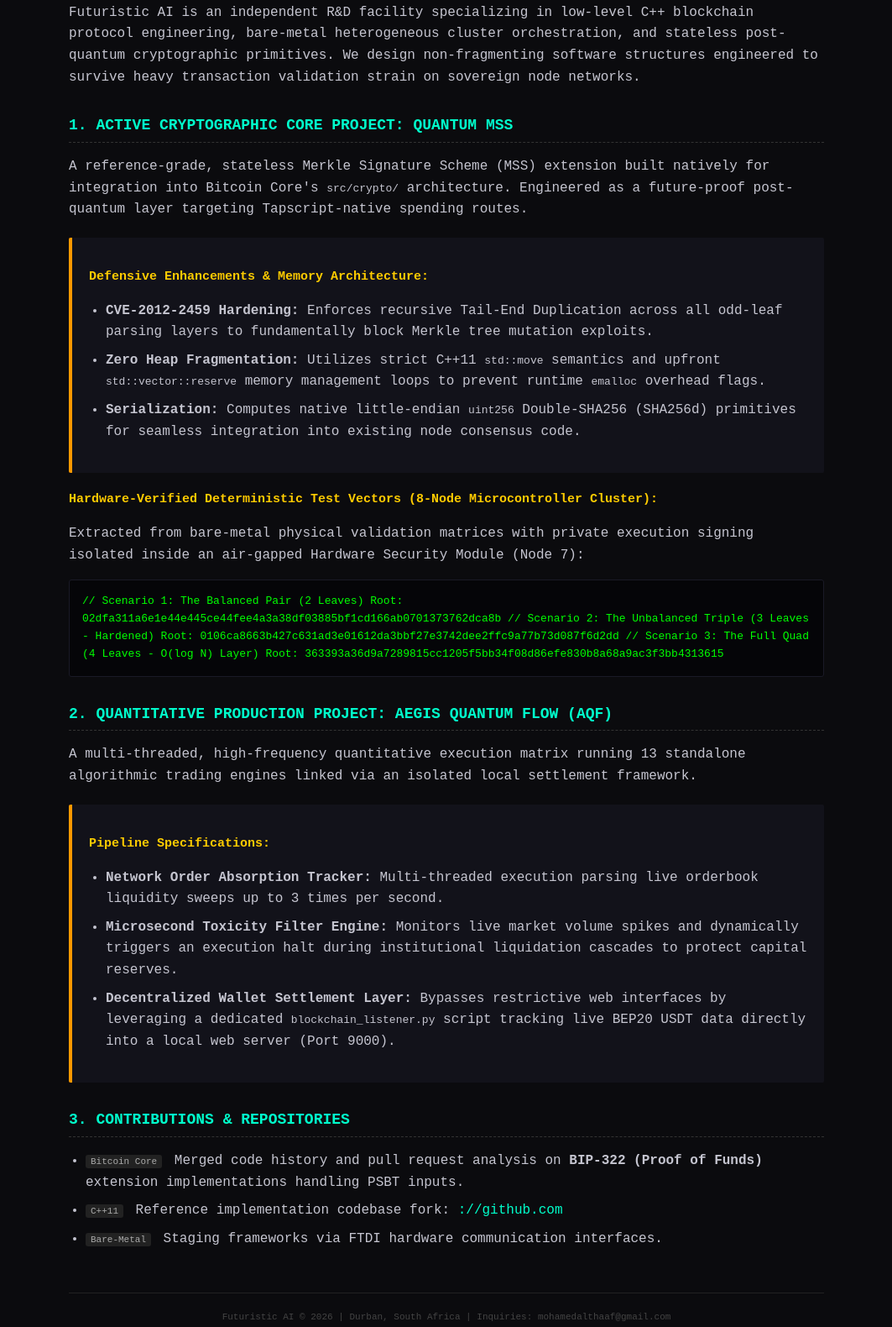
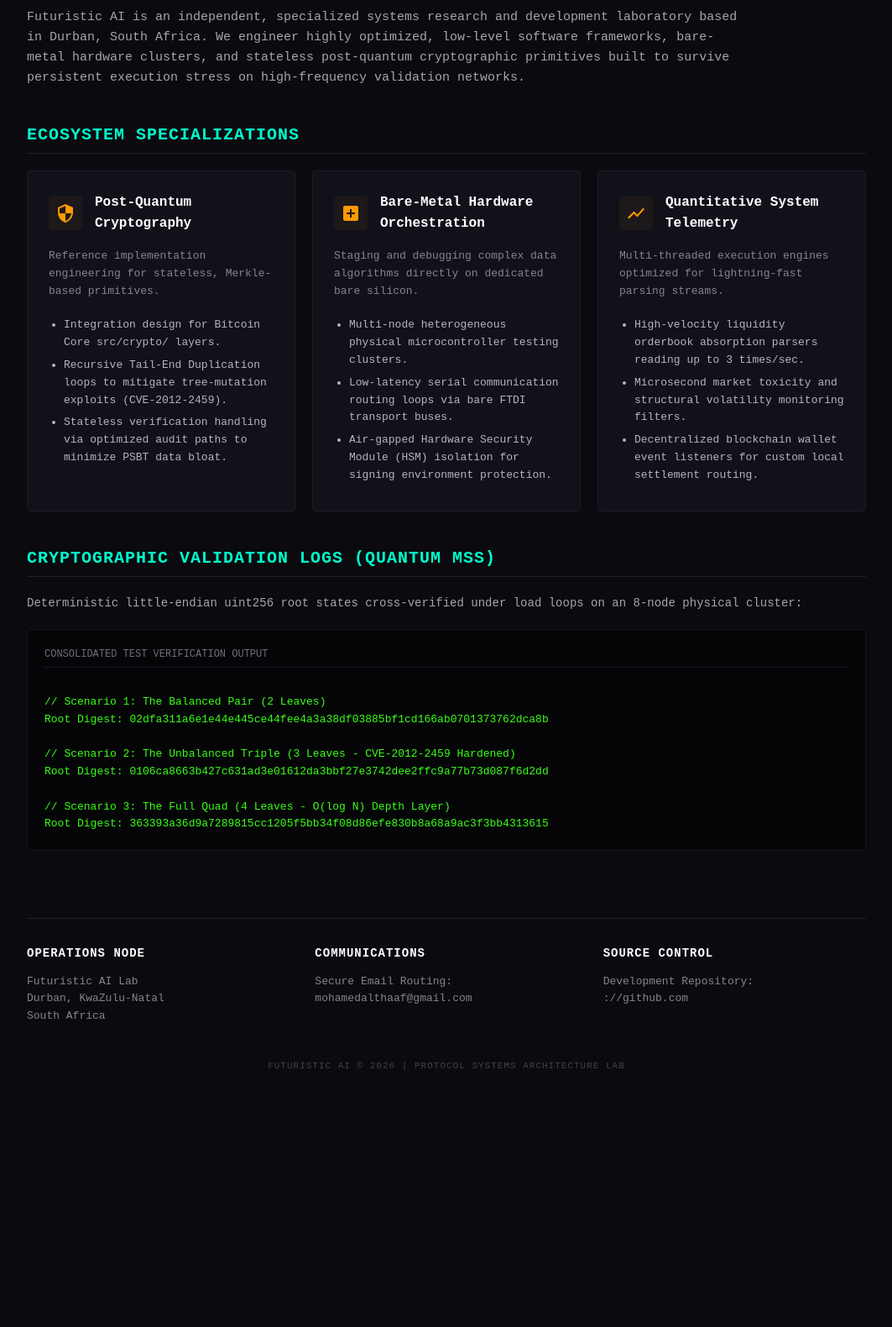
Before and after one commit to AlthaafM/Futuristic_Web, a plain HTML site: page index.html in a window 1280 px wide. Shown: the part 167-1747 px from the top of the page at 84% size, without its empty margins (108-1171 px from the left). After the commit the page ends 1486 px from the top, so only its background shows below. Drawn offline with Linux system fonts and the light colour scheme.

Commit message:
Update index.html

```diff
--- a/index.html
+++ b/index.html
@@ -3,77 +3,159 @@
 <head>
     <meta charset="UTF-8">
     <meta name="viewport" content="width=device-width, initial-scale=1.0">
-    <title>Futuristic AI | Cryptographic Systems Lab</title>
+    <title>Futuristic AI | Advanced Cryptographic Systems Laboratory</title>
     <style>
-        body { font-family: 'Courier New', Courier, monospace; background: #0b0b0e; color: #c5c5d0; padding: 40px; max-width: 900px; margin: 0 auto; line-height: 1.6; }
-        h1 { color: #ff9900; border-bottom: 2px solid #222; padding-bottom: 10px; margin-bottom: 5px; font-size: 28px; }
-        h2 { color: #00ffcc; font-size: 18px; margin-top: 30px; border-bottom: 1px dashed #333; padding-bottom: 5px; }
-        h3 { color: #ffcc00; font-size: 15px; margin-bottom: 5px; }
-        .subtitle { color: #777; font-size: 12px; margin-bottom: 30px; text-transform: uppercase; letter-spacing: 2px; }
-        .panel { background: #12121a; padding: 20px; border-left: 4px solid #ff9900; margin: 20px 0; border-radius: 2px; }
-        .code-block { font-family: monospace; background: #050508; color: #00ff00; padding: 15px; border-radius: 3px; overflow-x: auto; font-size: 13px; border: 1px solid #1a1a26; margin: 10px 0; }
-        ul { padding-left: 20px; }
-        li { margin-bottom: 8px; }
-        .tag { background: #222; color: #aaa; padding: 2px 6px; font-size: 11px; border-radius: 3px; margin-right: 5px; }
-        a { color: #00ffcc; text-decoration: none; }
-        a:hover { text-decoration: underline; }
-        .footer { margin-top: 50px; font-size: 11px; color: #444; text-align: center; border-top: 1px solid #222; padding-top: 20px; }
+        :root {
+            --bg-color: #0a0a0f;
+            --panel-bg: #11111a;
+            --accent-color: #ff9900;
+            --secondary-accent: #00ffcc;
+            --text-main: #d1d1db;
+            --text-muted: #6e6e7e;
+            --code-color: #39ff14;
+        }
+        * { box-sizing: border-box; margin: 0; padding: 0; }
+        body { font-family: 'Courier New', Courier, monospace; background: var(--bg-color); color: var(--text-main); padding: 40px 20px; line-height: 1.6; }
+        .container { max-width: 1000px; margin: 0 auto; }
+
+        /* Header Styling */
+        header { border-bottom: 2px solid #222; padding-bottom: 20px; margin-bottom: 40px; display: flex; justify-content: space-between; align-items: center; }
+        .brand-title { color: var(--accent-color); font-size: 32px; font-weight: bold; letter-spacing: 1px; }
+        .subtitle { color: var(--text-muted); font-size: 11px; text-transform: uppercase; letter-spacing: 2px; margin-top: 5px; }
+        .status-badge { font-size: 11px; background: rgba(0, 255, 204, 0.1); color: var(--secondary-accent); padding: 4px 10px; border-radius: 3px; border: 1px solid rgba(0, 255, 204, 0.2); height: fit-content; }
+
+        .intro-text { font-size: 15px; margin-bottom: 40px; color: #a5a5b0; max-width: 850px; }
+
+        /* Grid Layout */
+        h2 { color: var(--secondary-accent); font-size: 20px; margin: 40px 0 20px 0; padding-bottom: 5px; border-bottom: 1px solid #222; text-transform: uppercase; letter-spacing: 1px; }
+        .grid { display: grid; grid-template-columns: repeat(auto-fit, minmax(300px, 1fr)); gap: 20px; margin-bottom: 40px; }
+
+        /* Specialization Panels */
+        .card { background: var(--panel-bg); border-radius: 4px; border: 1px solid #1c1c28; padding: 25px; transition: border-color 0.3s ease; display: flex; flex-direction: column; }
+        .card:hover { border-color: var(--accent-color); }
+        .card-header { display: flex; align-items: center; margin-bottom: 15px; gap: 15px; }
+        .card-icon { width: 40px; height: 40px; fill: var(--accent-color); background: rgba(255, 153, 0, 0.05); padding: 8px; border-radius: 4px; }
+        .card-title { color: #fff; font-size: 16px; font-weight: bold; }
+        .card ul { padding-left: 18px; margin-top: 10px; }
+        .card li { font-size: 13px; color: #b5b5c0; margin-bottom: 6px; }
+
+        /* Technical Test Vectors Block */
+        .code-container { background: #050508; border: 1px solid #161622; border-radius: 4px; padding: 20px; margin: 20px 0; }
+        .code-header { font-size: 12px; color: var(--text-muted); margin-bottom: 10px; text-transform: uppercase; border-bottom: 1px solid #161622; padding-bottom: 5px; }
+        .code-block { font-family: monospace; color: var(--code-color); overflow-x: auto; font-size: 13px; white-space: pre; }
+
+        /* Footer & Contact Section */
+        footer { margin-top: 80px; border-top: 1px solid #222; padding-top: 30px; }
+        .contact-grid { display: grid; grid-template-columns: repeat(auto-fit, minmax(200px, 1fr)); gap: 30px; margin-bottom: 40px; }
+        .contact-col h4 { color: #fff; font-size: 14px; margin-bottom: 12px; text-transform: uppercase; letter-spacing: 1px; }
+        .contact-col p, .contact-col a { font-size: 13px; color: #858590; text-decoration: none; }
+        .contact-col a:hover { color: var(--secondary-accent); text-decoration: underline; }
+        .copyright { text-align: center; font-size: 11px; color: #444; margin-top: 20px; letter-spacing: 1px; }
     </style>
 </head>
 <body>
 
-    <h1>FUTURISTIC AI</h1>
-    <div class="subtitle">Cryptographic Research & High-Frequency Systems Engineering Lab</div>
+    <div class="container">
+        <header>
+            <div>
+                <div class="brand-title">FUTURISTIC AI</div>
+                <div class="subtitle">Cryptographic Infrastructure Lab & Systems Engineering</div>
+            </div>
+            <div class="status-badge">● INFRASTRUCTURE NODE LIVE</div>
+        </header>
 
-    <p>Futuristic AI is an independent R&D facility specializing in low-level C++ blockchain protocol engineering, bare-metal heterogeneous cluster orchestration, and stateless post-quantum cryptographic primitives. We design non-fragmenting software structures engineered to survive heavy transaction validation strain on sovereign node networks.</p>
+        <p class="intro-text">
+            Futuristic AI is an independent, specialized systems research and development laboratory based in Durban, South Africa. We engineer highly optimized, low-level software frameworks, bare-metal hardware clusters, and stateless post-quantum cryptographic primitives built to survive persistent execution stress on high-frequency validation networks.
+        </p>
 
-    <h2>1. ACTIVE CRYPTOGRAPHIC CORE PROJECT: QUANTUM MSS</h2>
-    <p>A reference-grade, stateless Merkle Signature Scheme (MSS) extension built natively for integration into Bitcoin Core's <code>src/crypto/</code> architecture. Engineered as a future-proof post-quantum layer targeting Tapscript-native spending routes.</p>
+        <h2>Ecosystem Specializations</h2>
+        <div class="grid">
+            <!-- Specialization 1 -->
+            <div class="card">
+                <div class="card-header">
+                    <!-- Embedded SVG Vector Graphic -->
+                    <svg class="card-icon" viewBox="0 0 24 24"><path d="M12 1L3 5v6c0 5.55 3.84 10.74 9 12 5.16-1.26 9-6.45 9-12V5l-9-4zm0 10.99h7c-.53 4.12-3.28 7.79-7 8.94V12H5V6.3l7-3.11v8.8z"/></svg>
+                    <div class="card-title">Post-Quantum<br>Cryptography</div>
+                </div>
+                <p style="font-size: 13px; color: #858590; margin-bottom: 10px;">Reference implementation engineering for stateless, Merkle-based primitives.</p>
+                <ul>
+                    <li>Integration design for Bitcoin Core src/crypto/ layers.</li>
+                    <li>Recursive Tail-End Duplication loops to mitigate tree-mutation exploits (CVE-2012-2459).</li>
+                    <li>Stateless verification handling via optimized audit paths to minimize PSBT data bloat.</li>
+                </ul>
+            </div>
 
-    <div class="panel">
-        <h3>Defensive Enhancements & Memory Architecture:</h3>
-        <ul>
-            <li><strong>CVE-2012-2459 Hardening:</strong> Enforces recursive Tail-End Duplication across all odd-leaf parsing layers to fundamentally block Merkle tree mutation exploits.</li>
-            <li><strong>Zero Heap Fragmentation:</strong> Utilizes strict C++11 <code>std::move</code> semantics and upfront <code>std::vector::reserve</code> memory management loops to prevent runtime <code>emalloc</code> overhead flags.</li>
-            <li><strong>Serialization:</strong> Computes native little-endian <code>uint256</code> Double-SHA256 (SHA256d) primitives for seamless integration into existing node consensus code.</li>
-        </ul>
-    </div>
+            <!-- Specialization 2 -->
+            <div class="card">
+                <div class="card-header">
+                    <!-- Embedded SVG Vector Graphic -->
+                    <svg class="card-icon" viewBox="0 0 24 24"><path d="M19 3H5c-1.1 0-2 .9-2 2v14c0 1.1.9 2 2 2h14c1.1 0 2-.9 2-2V5c0-1.1-.9-2-2-2zm-2 10h-4v4h-2v-4H7v-2h4V7h2v4h4v2z"/></svg>
+                    <div class="card-title">Bare-Metal Hardware<br>Orchestration</div>
+                </div>
+                <p style="font-size: 13px; color: #858590; margin-bottom: 10px;">Staging and debugging complex data algorithms directly on dedicated bare silicon.</p>
+                <ul>
+                    <li>Multi-node heterogeneous physical microcontroller testing clusters.</li>
+                    <li>Low-latency serial communication routing loops via bare FTDI transport buses.</li>
+                    <li>Air-gapped Hardware Security Module (HSM) isolation for signing environment protection.</li>
+                </ul>
+            </div>
 
-    <h3>Hardware-Verified Deterministic Test Vectors (8-Node Microcontroller Cluster):</h3>
-    <p>Extracted from bare-metal physical validation matrices with private execution signing isolated inside an air-gapped Hardware Security Module (Node 7):</p>
+            <!-- Specialization 3 -->
+            <div class="card">
+                <div class="card-header">
+                    <!-- Embedded SVG Vector Graphic -->
+                    <svg class="card-icon" viewBox="0 0 24 24"><path d="M3.5 18.49l6-6.01 4 4L22 6.92l-1.41-1.41-7.09 7.97-4-4L2 16.99l1.5 1.5z"/></svg>
+                    <div class="card-title">Quantitative System<br>Telemetry</div>
+                </div>
+                <p style="font-size: 13px; color: #858590; margin-bottom: 10px;">Multi-threaded execution engines optimized for lightning-fast parsing streams.</p>
+                <ul>
+                    <li>High-velocity liquidity orderbook absorption parsers reading up to 3 times/sec.</li>
+                    <li>Microsecond market toxicity and structural volatility monitoring filters.</li>
+                    <li>Decentralized blockchain wallet event listeners for custom local settlement routing.</li>
+                </ul>
+            </div>
+        </div>
 
-    <div class="code-block">
+        <h2>Cryptographic Validation Logs (Quantum MSS)</h2>
+        <p style="font-size: 14px; margin-bottom: 15px; color: #a5a5b0;">
+            Deterministic little-endian uint256 root states cross-verified under load loops on an 8-node physical cluster:
+        </p>
+        <div class="code-container">
+            <div class="code-header">Consolidated Test Verification Output</div>
+            <div class="code-block">
 // Scenario 1: The Balanced Pair (2 Leaves)
-Root: 02dfa311a6e1e44e445ce44fee4a3a38df03885bf1cd166ab0701373762dca8b
+Root Digest: 02dfa311a6e1e44e445ce44fee4a3a38df03885bf1cd166ab0701373762dca8b
 
-// Scenario 2: The Unbalanced Triple (3 Leaves - Hardened)
-Root: 0106ca8663b427c631ad3e01612da3bbf27e3742dee2ffc9a77b73d087f6d2dd
+// Scenario 2: The Unbalanced Triple (3 Leaves - CVE-2012-2459 Hardened)
+Root Digest: 0106ca8663b427c631ad3e01612da3bbf27e3742dee2ffc9a77b73d087f6d2dd
 
-// Scenario 3: The Full Quad (4 Leaves - O(log N) Layer)
-Root: 363393a36d9a7289815cc1205f5bb34f08d86efe830b8a68a9ac3f3bb4313615
-    </div>
+// Scenario 3: The Full Quad (4 Leaves - O(log N) Depth Layer)
+Root Digest: 363393a36d9a7289815cc1205f5bb34f08d86efe830b8a68a9ac3f3bb4313615</div>
+        </div>
 
-    <h2>2. QUANTITATIVE PRODUCTION PROJECT: AEGIS QUANTUM FLOW (AQF)</h2>
-    <p>A multi-threaded, high-frequency quantitative execution matrix running 13 standalone algorithmic trading engines linked via an isolated local settlement framework.</p>
-
-    <div class="panel">
-        <h3>Pipeline Specifications:</h3>
-        <ul>
-            <li><strong>Network Order Absorption Tracker:</strong> Multi-threaded execution parsing live orderbook liquidity sweeps up to 3 times per second.</li>
-            <li><strong>Microsecond Toxicity Filter Engine:</strong> Monitors live market volume spikes and dynamically triggers an execution halt during institutional liquidation cascades to protect capital reserves.</li>
-            <li><strong>Decentralized Wallet Settlement Layer:</strong> Bypasses restrictive web interfaces by leveraging a dedicated <code>blockchain_listener.py</code> script tracking live BEP20 USDT data directly into a local web server (Port 9000).</li>
-        </ul>
-    </div>
-
-    <h2>3. CONTRIBUTIONS & REPOSITORIES</h2>
-    <ul>
-        <li><span class="tag">Bitcoin Core</span> Merged code history and pull request analysis on <strong>BIP-322 (Proof of Funds)</strong> extension implementations handling PSBT inputs.</li>
-        <li><span class="tag">C++11</span> Reference implementation codebase fork: <a href="https://github.com" target="_blank">://github.com</a></li>
-        <li><span class="tag">Bare-Metal</span> Staging frameworks via FTDI hardware communication interfaces.</li>
-    </ul>
-
-    <div class="footer">
-        Futuristic AI &copy; 2026 | Durban, South Africa | Inquiries: mohamedalthaaf@gmail.com
+        <footer>
+            <div class="contact-grid">
+                <div class="contact-col">
+                    <h4>Operations Node</h4>
+                    <p>Futuristic AI Lab</p>
+                    <p>Durban, KwaZulu-Natal</p>
+                    <p>South Africa</p>
+                </div>
+                <div class="contact-col">
+                    <h4>Communications</h4>
+                    <p>Secure Email Routing:</p>
+                    <p><a href="mailto:mohamedalthaaf@gmail.com">mohamedalthaaf@gmail.com</a></p>
+                </div>
+                <div class="contact-col">
+                    <h4>Source Control</h4>
+                    <p>Development Repository:</p>
+                    <p><a href="https://github.com" target="_blank">://github.com</a></p>
+                </div>
+            </div>
+            <div class="copyright">
+                FUTURISTIC AI &copy; 2026 | PROTOCOL SYSTEMS ARCHITECTURE LAB
+            </div>
+        </footer>
     </div>
 
 </body>
```
